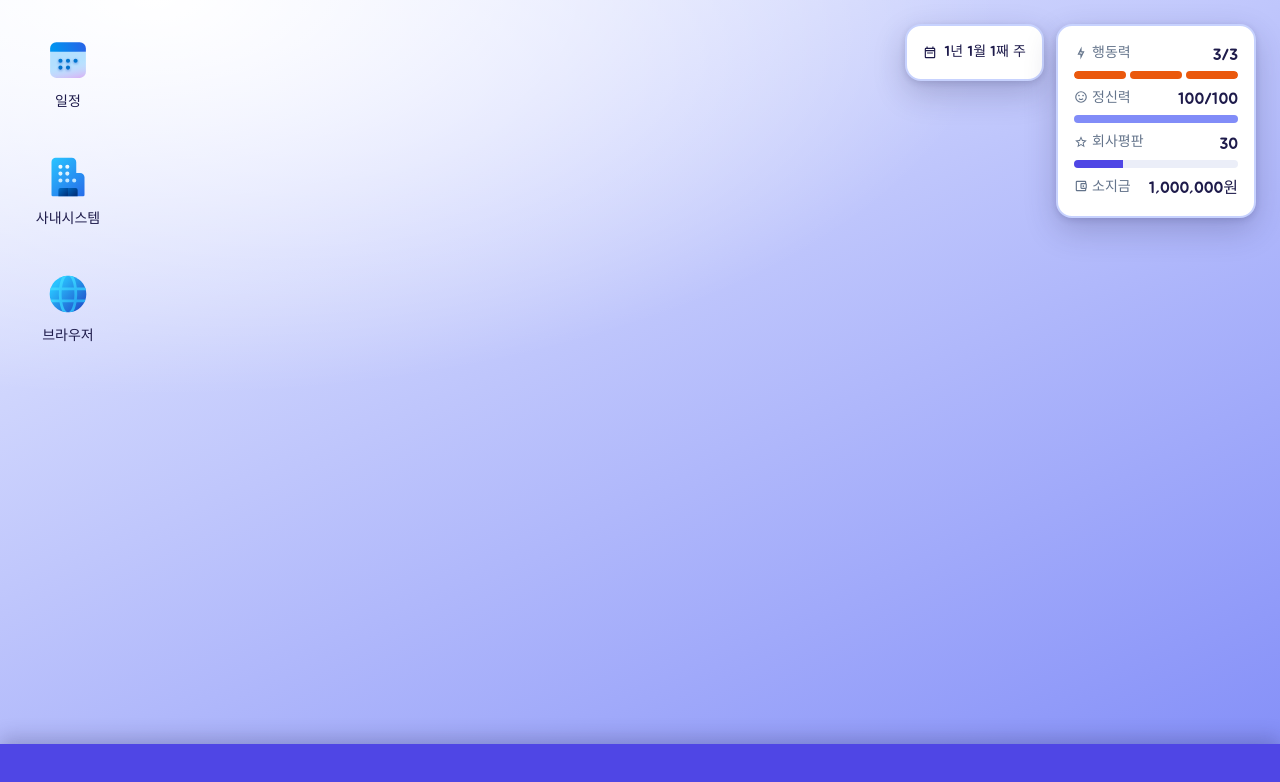
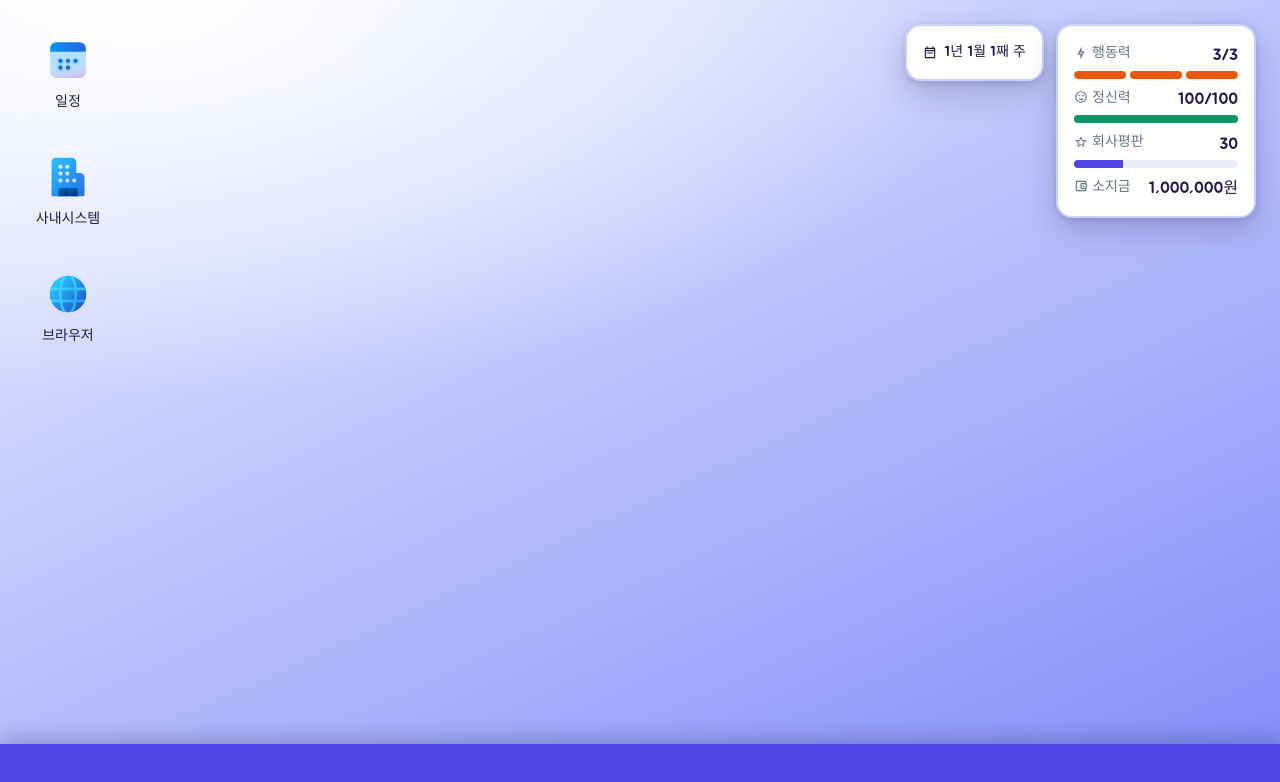
Before and after one commit to hot0468/webdesignGame, a React (Vite) app: page / in a window 1280 px wide. Shown: the top 782 px of the page. Built offline with nearby package versions, Linux system fonts and the light colour scheme.

Commit message:
정신력 막대를 초록으로 — 팔레트에 --color-success 추가
primary/secondary는 같은 인디고라 8px 막대에서 구분이 안 됐다.
색 값 출처와 대비는 index.css의 토큰 주석.

Co-Authored-By: Claude Fable 5 <noreply@anthropic.com>

```diff
--- a/src/components/Hud.tsx
+++ b/src/components/Hud.tsx
@@ -40,7 +40,7 @@ export function Hud() {
           icon={HUD_ICONS.mental}
           label="정신력"
           value={`${g.mental}/${g.mentalMax}`}
-          bar={<Bar value={g.mental} max={g.mentalMax} tone="soft" />}
+          bar={<Bar value={g.mental} max={g.mentalMax} tone="success" />}
         />
         {/* 평판만 기본색(primary)을 쓴다 — 위기에 destructive로 튀는 변화가 가장 커야 한다. */}
         <Stat
@@ -120,7 +120,8 @@ function Ticks({ value, max, tone }: { value: number; max: number; tone?: Tone }
   )
 }
 
-/** 막대 색. ⚠️ 팔레트가 주는 색은 primary·secondary·accent 셋뿐이고 destructive는 위기
- *  표시로 예약돼 있다 — 막대가 늘어난다고 없는 색을 지어내지 마라(그 순간 새 시각 언어다). */
-type Tone = 'accent' | 'soft'
+/** 막대 색. ⚠️ **밝기가 아니라 색상으로** 가른다 — primary/secondary는 같은 인디고라
+ *  8px 막대에서 구분이 안 됐다. 막대가 늘어난다고 없는 색을 지어내지 마라(그 순간 새 시각
+ *  언어다). 색 값과 출처는 index.css의 `--color-success` 주석에 있다. */
+type Tone = 'accent' | 'success'
 const toneClass = (tone?: Tone) => (tone ? ` gauge--${tone}` : '')
--- a/src/index.css
+++ b/src/index.css
@@ -27,6 +27,14 @@
   --color-destructive: #dc2626;
   --color-on-destructive: #ffffff;
   --color-ring: #4f46e5;
+
+  /* 세 번째 색상(막대 구분용). primary와 secondary는 같은 인디고 계열이라 8px 막대에서
+     구분이 안 됐다 — 다른 **색상환 자리**가 필요해서 들였다.
+     출처: ui-ux-pro-max colors.csv "Remote Work/Collaboration Tool — Calm indigo + success green"
+     (같은 인디고 팔레트에 붙는 초록이고 WCAG 3:1로 이미 조정된 값이다. "E-commerce" 행에서는
+     이 초록이 우리 accent와 같은 #EA580C와 짝지어 쓰인다 — 셋이 같이 서도 되는 조합이다).
+     ⚠️ 트랙(--color-muted) 대비 3.28:1이라 **면으로만** 쓴다. 글자를 얹지 않는다. */
+  --color-success: #059669;
 
   /* 그림자에 쓰는 foreground의 채널값. 새 색이 아니라 --color-foreground와 같은 값이다 —
      rgb()에 알파를 넣으려면 hex가 아니라 채널이 필요해서 따로 둔다. */
@@ -601,17 +609,19 @@ body {
   background: var(--color-primary);
 }
 
-/* 막대마다 다른 색. 셋이 같은 색이면 판을 훑을 때 어느 줄인지 매번 라벨을 읽어야 한다.
-   ⚠️ 쓸 수 있는 색은 primary·secondary·accent 셋뿐이다(destructive는 위기 표시로 예약).
-      막대를 더 늘리려고 없는 색을 지어내지 말 것 — 그 순간 새 시각 언어다.
-   ⚠️ accent 위에는 글자를 얹지 않는다(흰 글자 3.56:1). 막대는 글자가 없는 면이라 괜찮다. */
+/* 막대마다 다른 **색상**. ⚠️ 밝기만 다른 같은 계열(primary/secondary)은 8px 막대에서
+   구분이 안 된다 — 실제로 실패했다. 그래서 인디고·오렌지·초록으로 색상환을 벌린다.
+   ⚠️ 넷째 막대가 생겨도 없는 색을 지어내지 말 것(destructive는 위기 표시로 예약).
+      정말 필요하면 ui-ux-pro-max를 다시 열어 이 팔레트에 붙는 색을 받아 온다.
+   ⚠️ accent·success 위에는 글자를 얹지 않는다(각각 3.56:1·3.28:1). 막대는 글자 없는 면이다. */
 .gauge--accent .gauge__fill,
 .gauge--accent .gauge__tick--on {
   background: var(--color-accent);
 }
 
-.gauge--soft .gauge__fill {
-  background: var(--color-secondary);
+.gauge--success .gauge__fill,
+.gauge--success .gauge__tick--on {
+  background: var(--color-success);
 }
 
 /* 위기선 눈금. ⚠️ --color-foreground여야 채워진 구간(primary 3.4:1)과 빈 구간
```
Also changed, not shown: .claude/skills/project-context/references/shell.md, 1 other file (tests, documents, lock files or other folders).
